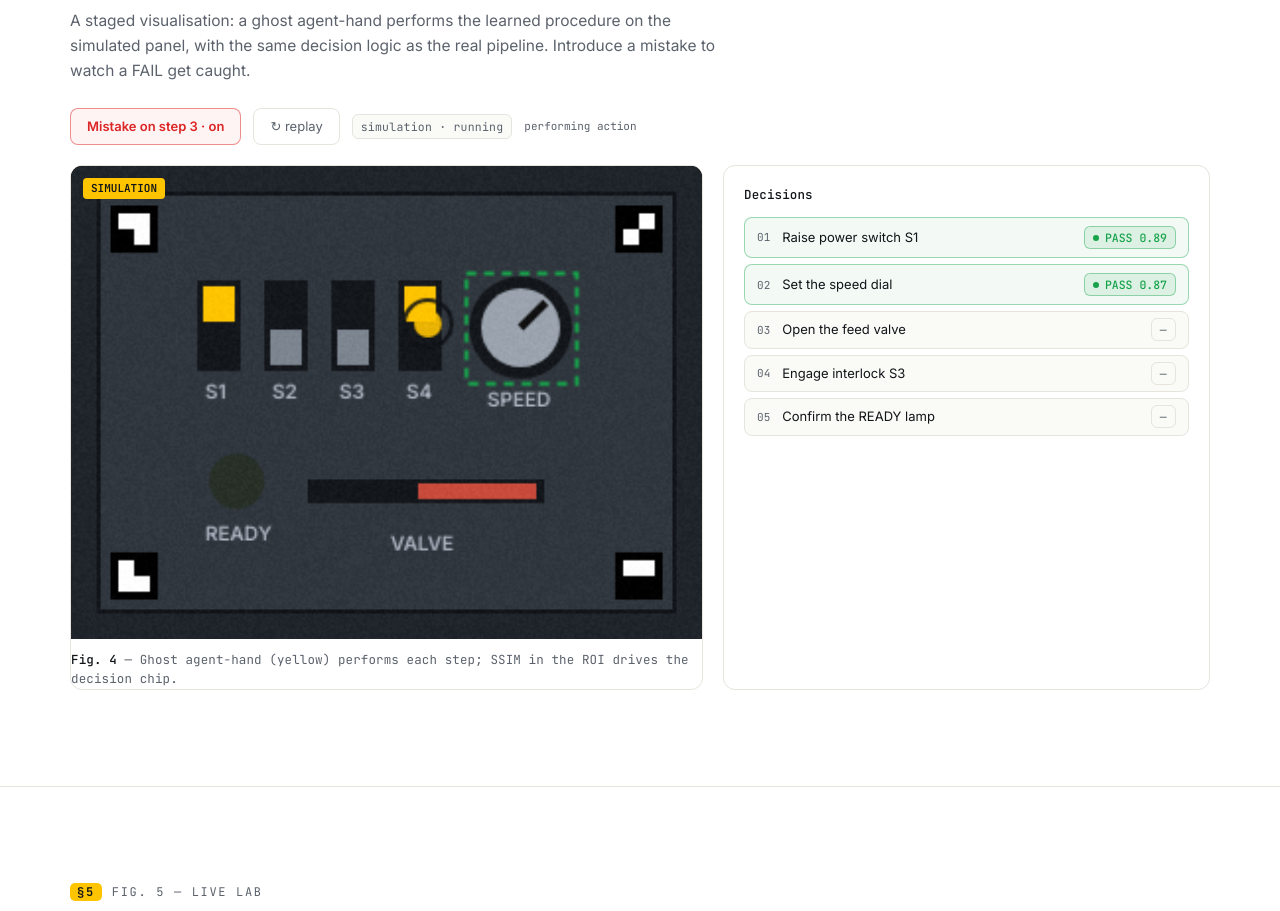
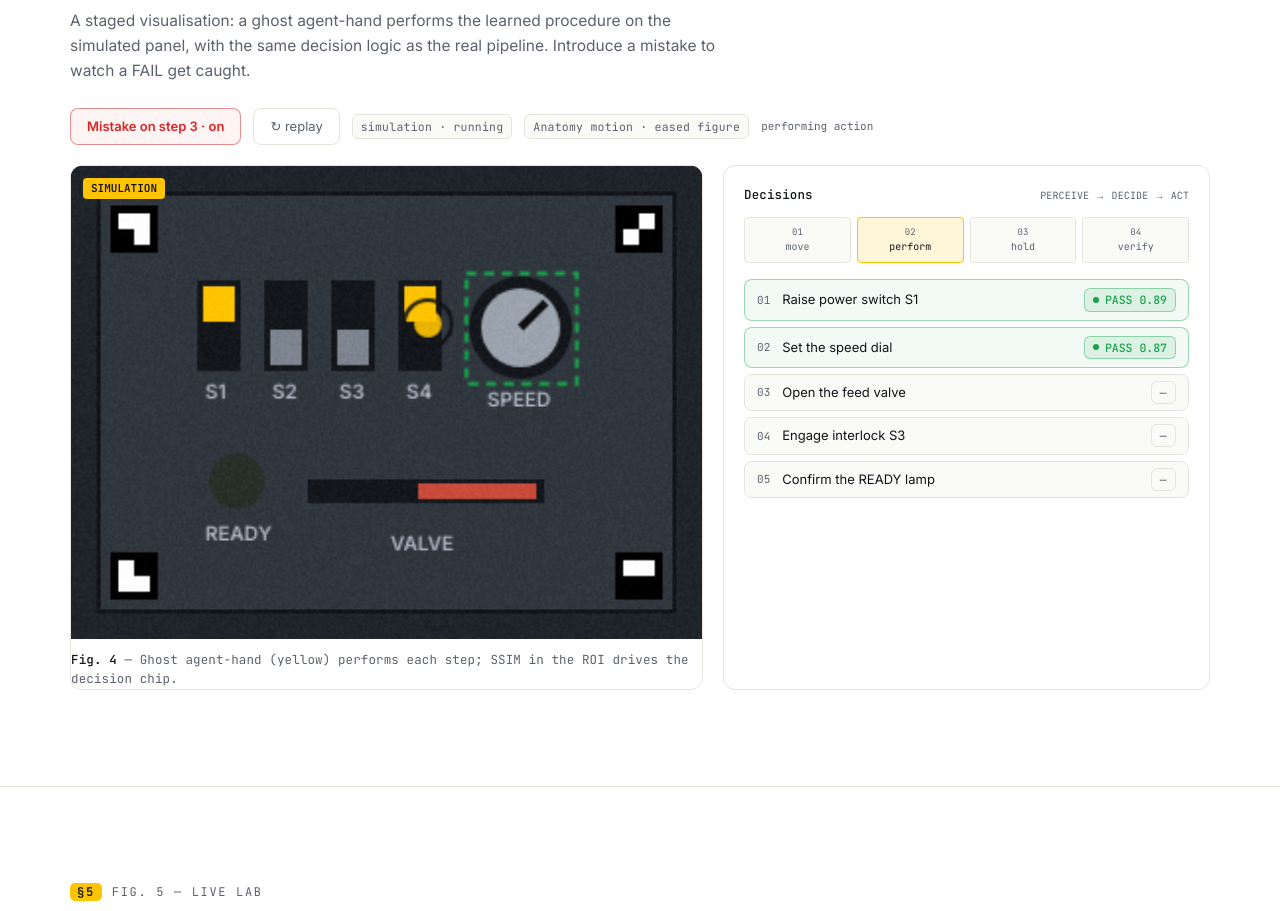
Before and after one commit to prabindersinghh/ustaad, a Next.js app in the folder web/: page / in a window 1280 px wide. Shown: the part 4678-5589 px from the top of the page. Built offline with nearby package versions, Linux system fonts and the light colour scheme; no server answers.

Commit message:
Make Anatomy simulation upgrade visible

```diff
--- a/web/components/Fig4Simulation.tsx
+++ b/web/components/Fig4Simulation.tsx
@@ -170,6 +170,7 @@ export default function Fig4Simulation() {
           ↻ replay
         </button>
         <span className="chip">simulation {running ? "· running" : "· done"}</span>
+        <span className="chip border-yellow/60 bg-yellow/10 text-ink">Anatomy motion · eased figure</span>
         <span className="font-mono text-[11px] text-ash">{phaseLabel}</span>
       </div>
 
@@ -187,7 +188,10 @@ export default function Fig4Simulation() {
         </Panel>
 
         <Panel>
-          <div className="caption mb-3"><b>Decisions</b></div>
+          <div className="caption mb-3 flex items-center justify-between"><b>Decisions</b><span className="font-mono text-[10px] text-ash">PERCEIVE → DECIDE → ACT</span></div>
+          <div className="mb-4 grid grid-cols-4 gap-1.5 font-mono text-[10px]">
+            {["move", "perform", "hold", "verify"].map((s, i) => <div key={s} className={`rounded border px-2 py-2 text-center ${phaseLabel.includes(s) || (i === 3 && phaseLabel.includes("verifying")) ? "border-yellow bg-yellow/15 text-ink" : "border-line bg-bone text-ash"}`}><div className="text-[9px] text-ash">0{i + 1}</div>{s}</div>)}
+          </div>
           <ul className="space-y-1.5">
             {STEP_NAMES.map((name, i) => {
               const last = [...decisions].reverse().find((d) => d.step === i);
```
